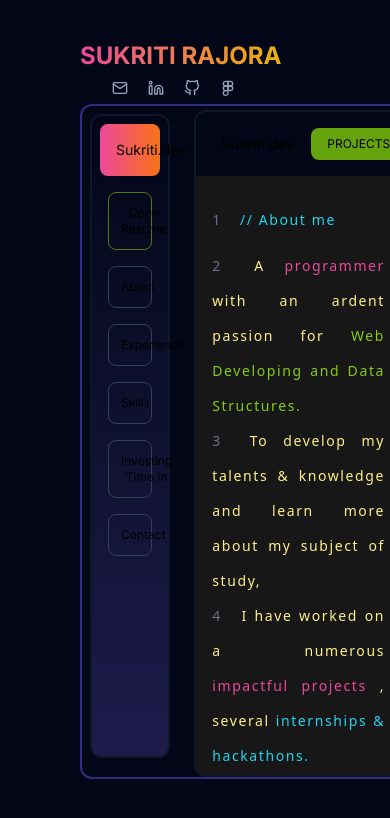
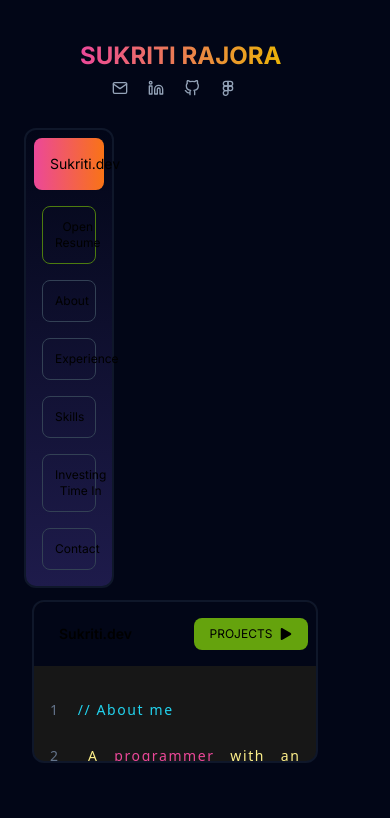
Before and after one commit to SukritiR29/portfolio-2024, a Next.js app: page / in a window 390 px wide. Shown: the top 818 px of the page. Built offline with nearby package versions, Linux system fonts and the light colour scheme.

Commit message:
responsive holder

```diff
--- a/app/component/Holder.jsx
+++ b/app/component/Holder.jsx
@@ -4,7 +4,7 @@ import Code from './codespace'
 
 const Holder = () => {
   return (
-    <div className='border-2 border-indigo-900 h-4/5 w-5/6 ml-20 rounded-xl flex '>
+    <div className='lg:border-2 lg:border-indigo-900 h-4/5 lg:w-5/6 w-fit lg:ml-20 rounded-xl lg:p-0 p-4 lg:flex lg:flex-row flex flex-col  '>
         <Menu/>
         <Code/>
     </div>
```
